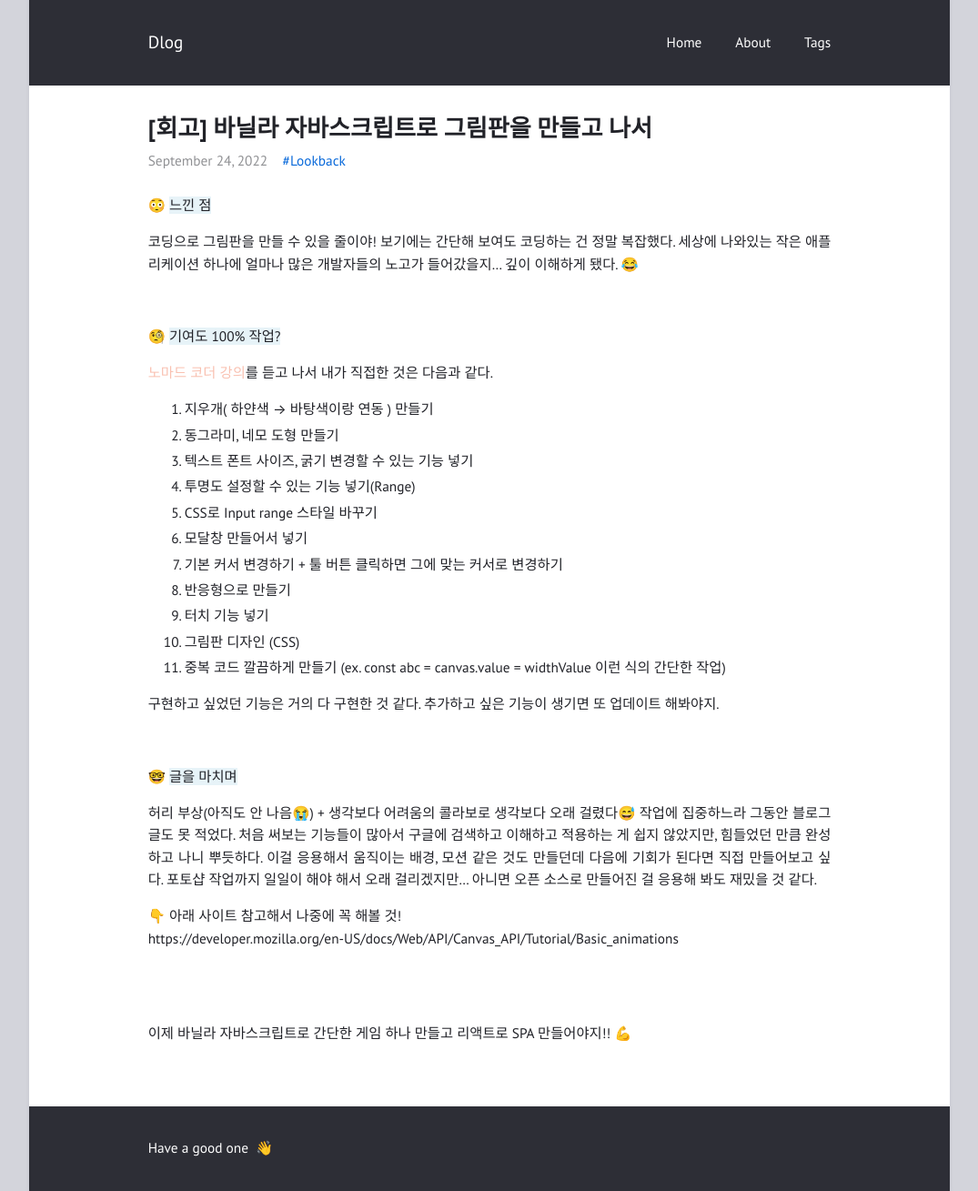
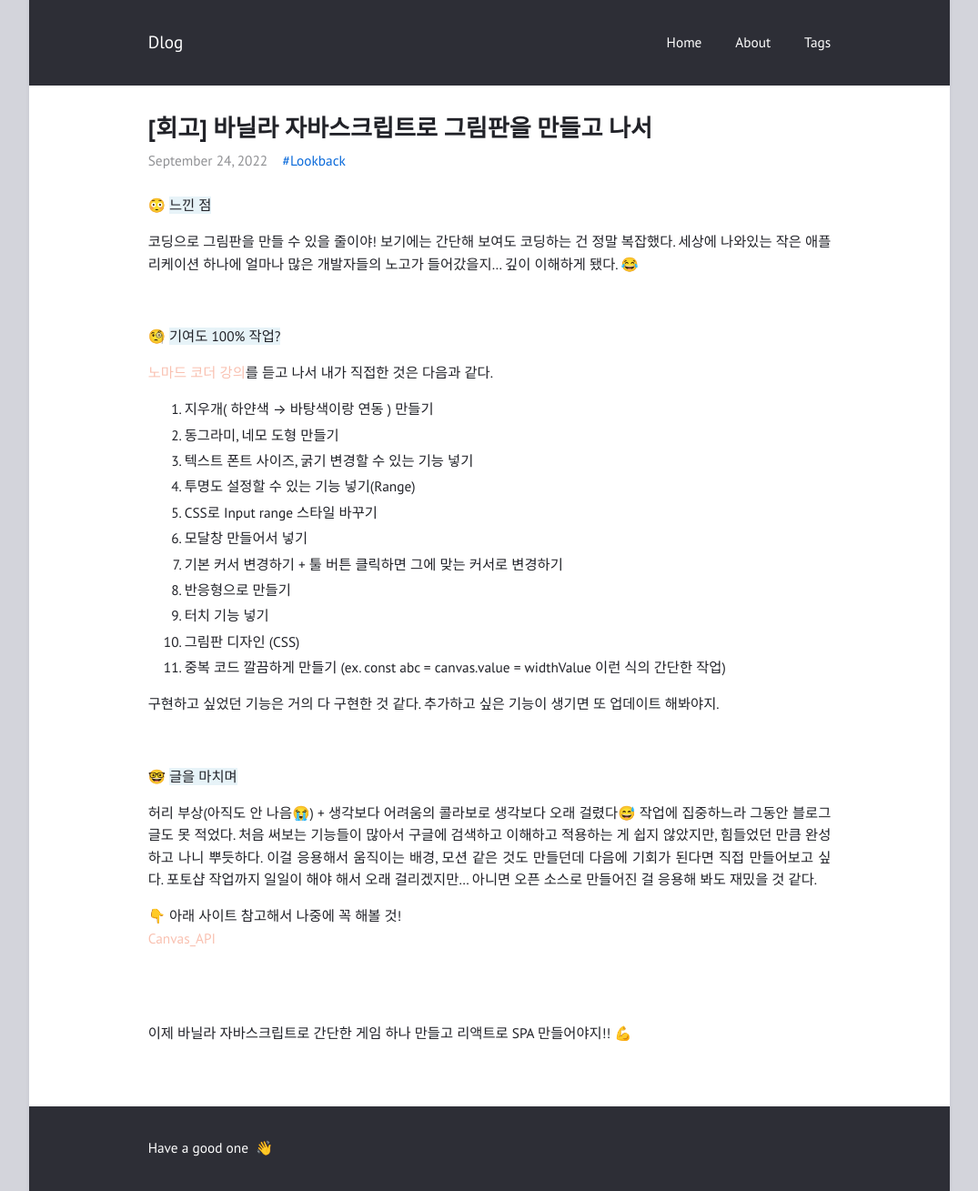
Before and after one commit to feb-dain/feb-dain.github.io, a Jekyll site: the page built from _posts/2022-09-24-after-making-painting-app-with-js.md, in a window 1280 px wide. Shown: the whole page at 91% size, without its empty margins (102-1177 px from the left). Built offline with Jekyll 4.4.1, drawn with Linux system fonts in a browser that asks for light colours; comment, search, counter and statistics services are not loaded; some of the changed lines change nothing that is shown.

Commit message:
Update 2022-09-24-after-making-painting-app-with-js.md

```diff
--- a/_posts/2022-09-24-after-making-painting-app-with-js.md
+++ b/_posts/2022-09-24-after-making-painting-app-with-js.md
@@ -47,7 +47,7 @@ tags: Lookback
 포토샵 작업까지 일일이 해야 해서 오래 걸리겠지만… 아니면 오픈 소스로 만들어진 걸 응용해 봐도 재밌을 것 같다.
 
 👇 아래 사이트 참고해서 나중에 꼭 해볼 것!<br>
-https://developer.mozilla.org/en-US/docs/Web/API/Canvas_API/Tutorial/Basic_animations
+<a href="https://developer.mozilla.org/en-US/docs/Web/API/Canvas_API/Tutorial/Basic_animations">Canvas_API</a>
 
 <br>
 <br>
```
